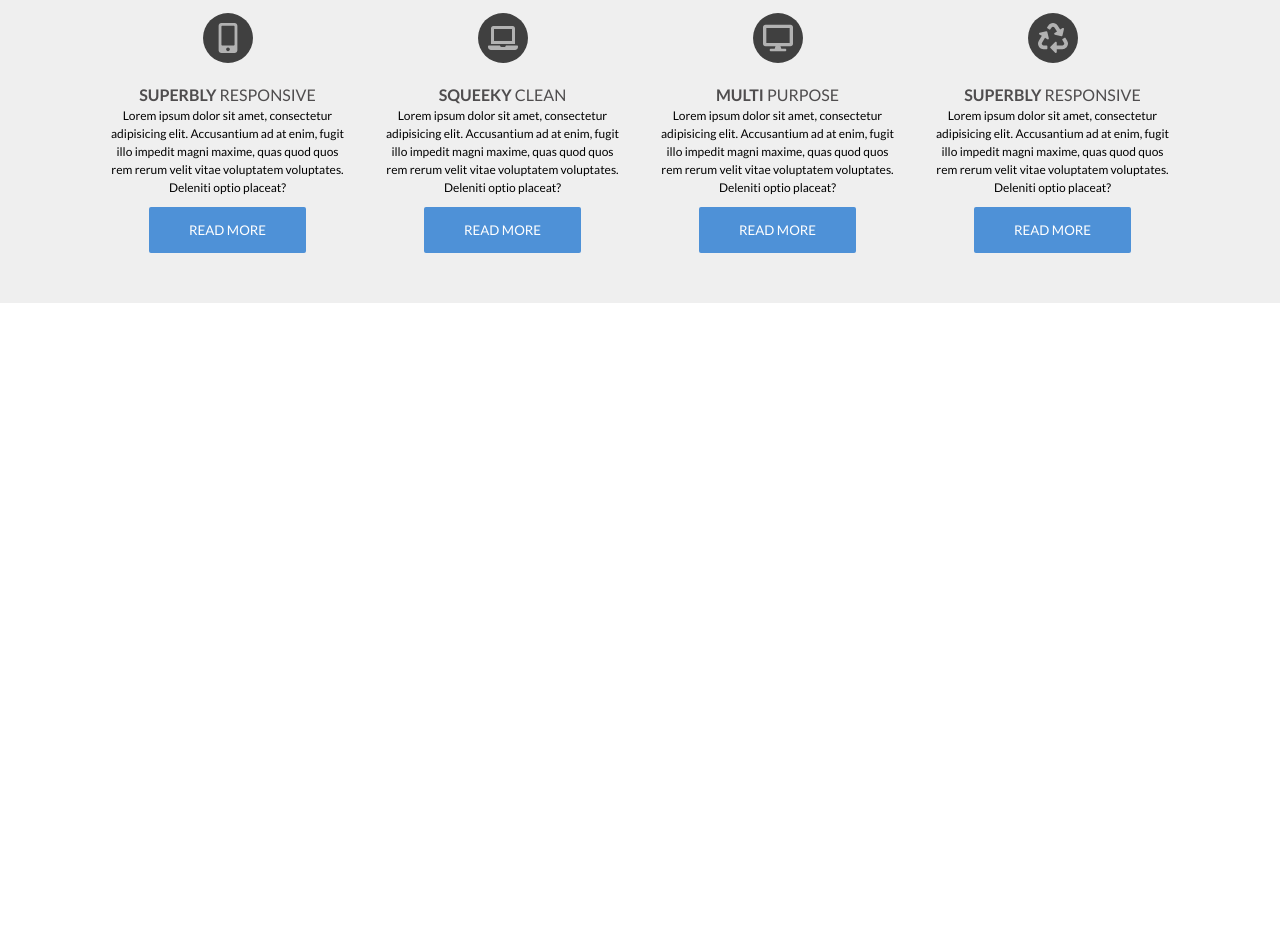
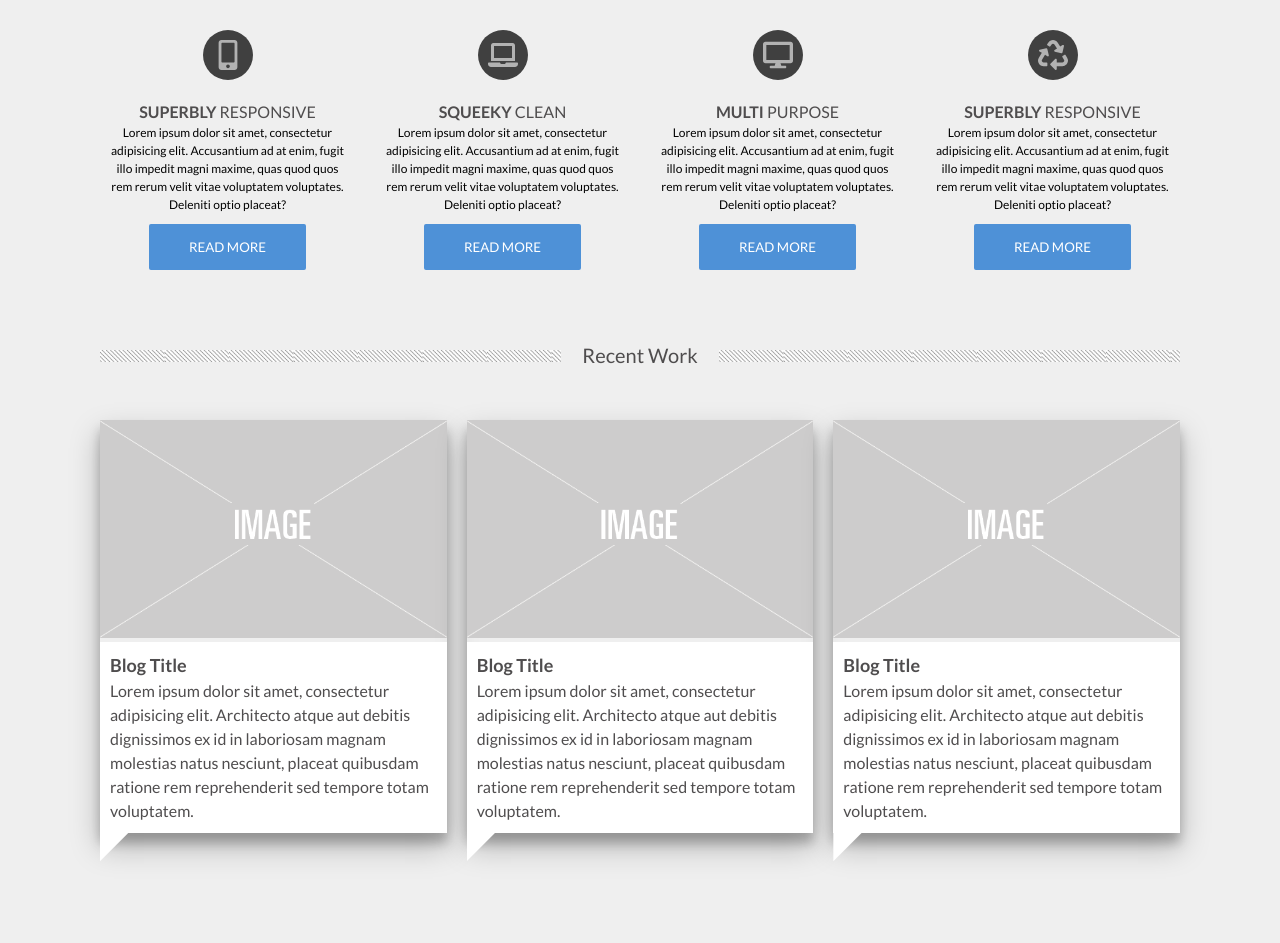
Before and after one commit to anyariazantceva/design-project01, a website: page index.html in a window 1280 px wide. Shown: the part 512-1455 px from the top of the page. Before the commit the page ends 815 px from the top, so only its background shows below. Drawn offline with Linux system fonts and the light colour scheme.

Commit message:
Finished section about

```diff
--- a/index.html
+++ b/index.html
@@ -101,5 +101,44 @@
         </div>
     </div>
 </section>
+<section class="gallery">
+    <div class="gallery__main-title page__title">Recent Work</div>
+    <div class="section__container gallery__container">
+        <div class="gallery__item">
+            <div class="gallery__image">
+                <img src="img/img-placeholder.png" class="gallery__pic">
+            </div>
+            <div class="gallery__info">
+                <div class="gallery__title">Blog Title</div>
+                <div class="gallery__text">
+                    Lorem ipsum dolor sit amet, consectetur adipisicing elit. Architecto atque aut debitis dignissimos ex id in laboriosam magnam molestias natus nesciunt, placeat quibusdam ratione rem reprehenderit sed tempore totam voluptatem.
+                </div>
+            </div>
+
+        </div>
+        <div class="gallery__item">
+            <div class="gallery__image">
+                <img src="img/img-placeholder.png" class="gallery__pic">
+            </div>
+            <div class="gallery__info">
+                <div class="gallery__title">Blog Title</div>
+                <div class="gallery__text">
+                    Lorem ipsum dolor sit amet, consectetur adipisicing elit. Architecto atque aut debitis dignissimos ex id in laboriosam magnam molestias natus nesciunt, placeat quibusdam ratione rem reprehenderit sed tempore totam voluptatem.
+                </div>
+            </div>
+        </div>
+        <div class="gallery__item">
+            <div class="gallery__image">
+                <img src="img/img-placeholder.png" class="gallery__pic">
+            </div>
+            <div class="gallery__info">
+                <div class="gallery__title">Blog Title</div>
+                <div class="gallery__text">
+                    Lorem ipsum dolor sit amet, consectetur adipisicing elit. Architecto atque aut debitis dignissimos ex id in laboriosam magnam molestias natus nesciunt, placeat quibusdam ratione rem reprehenderit sed tempore totam voluptatem.
+                </div>
+            </div>
+        </div>
+    </div>
+</section>
 </body>
 </html>
--- /dev/null
+++ b/sass/_mixins.scss
@@ -0,0 +1,16 @@
+@import '_variables.scss';
+
+@mixin box-shadow {
+  box-shadow: 0 1.4rem 2.8rem rgba(0,0,0,0.25), 0 1rem 1rem rgba(0,0,0,0.22);
+}
+
+@mixin triangle {
+  clip-path: polygon(0 0, 0% 100%, 100% 0);
+  width: 3rem;
+  height: 3rem;
+  background-color: $color-white;
+  display: block;
+  bottom: -2.8rem;
+  left: 0;
+  position: absolute;
+}
--- a/sass/main.scss
+++ b/sass/main.scss
@@ -1,6 +1,6 @@
 @import '_variables.scss';
 @import '_common.scss';
-//@import 'sections/_welcome.scss';
+@import '_mixins.scss';
 
 
 .section__container {
@@ -22,9 +22,9 @@
     content: '';
     display: block;
     width: 100%;
-    height: 1.5rem;
+    height: 1.2rem;
     background: url("../img/Border-BG.jpg") repeat-x;
-    background-size: auto 100%;
+    background-size: 14%;
 
   }
 
@@ -125,7 +125,7 @@
 
 .about {
   background-color: $color-light-grey;
-  padding: 3rem 0;
+  padding: 5rem 0;
 
   &__container {
     display: grid;
@@ -146,23 +146,12 @@
     &:hover {
       background-color: $color-white;
       transform: scale(1.1);
-      box-shadow: 0 1.4rem 2.8rem rgba(0,0,0,0.25), 0 1rem 1rem rgba(0,0,0,0.22);
+      @include box-shadow;
       &::after {
         content: '';
-        clip-path: polygon(0 0, 0% 100%, 100% 0);
-        display: block;
-        width: 3rem;
-        height: 3rem;
-        background-color: $color-white;
-        position: absolute;
-        bottom: -2.8rem;
-        left: 0;
+        @include triangle;
 
       }
-
-
-
-
     }
   }
 
@@ -206,3 +195,73 @@
     border-radius: 2px;
   }
 }
+
+.page__title {
+  color: $color-dark-text;
+  font-size: 2rem;
+  background-color: $color-light-grey;
+  width: 100%;
+  text-align: center;
+  margin: 0 auto 4rem;
+  position: relative;
+
+  &::before {
+    content: '';
+    display: block;
+    width: 36%;
+    height: 1.2rem;
+    background: url("../img/Border-BG.jpg") repeat-x;
+    background-size: 14%;
+    position: absolute;
+    left: 10rem;
+    top: 1rem;
+  }
+
+  &::after {
+    content: '';
+    display: block;
+    width: 36%;
+    height: 1.2rem;
+    background: url("../img/Border-BG.jpg") repeat-x;
+    background-size: 14%;
+    position: absolute;
+    right: 10rem;
+    top: 1rem;
+  }
+}
+
+.gallery {
+  background-color: $color-light-grey;
+  padding-bottom: 10rem;
+  &__container {
+    display: grid;
+    grid-template-columns: 1fr 1fr 1fr;
+    grid-column-gap: 2rem;
+    grid-template-rows: 1fr;
+  }
+
+  &__item {
+    @include box-shadow;
+  }
+
+  &__pic {
+    width: 100%;
+  }
+
+  &__info {
+    padding: 1rem;
+    background-color: $color-white;
+    color: $color-dark-text;
+    font-size: 1.6rem;
+    position: relative;
+    &::after {
+      content: '';
+      @include triangle;
+    }
+  }
+
+  &__title {
+    font-weight: 700;
+    font-size: 1.8rem;
+  }
+}
```
Also changed, not shown: sass/sections/_welcome.scss (deleted, +0 -120 lines), css/style.css.
